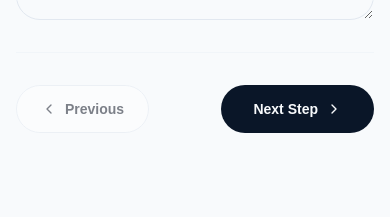
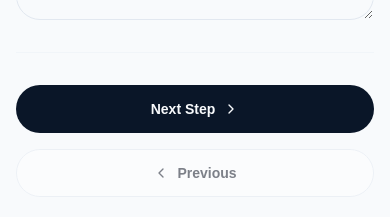
Before and after one commit to swabah/AD-admission, a React (Vite) app: page /apply/new in a window 390 px wide. Shown: the part 1137-1354 px from the top of the page. Built offline with nearby package versions, Linux system fonts and the light colour scheme; no server answers; the database is empty.

Commit message:
UI/UX Debug: optimized form navigation buttons. Improved mobile responsiveness (full-width stack), reduced transition delay, and added auto-scroll to errors.

```diff
--- a/src/pages/NewAdmissionPage.tsx
+++ b/src/pages/NewAdmissionPage.tsx
@@ -100,7 +100,9 @@ const NewAdmissionPage = () => {
 				setCurrentStep((prev) => prev + 1);
 				setIsNavigating(false);
 				window.scrollTo({ top: 0, behavior: "smooth" });
-			}, 250);
+			}, 150);
+		} else {
+			window.scrollTo({ top: 0, behavior: "smooth" });
 		}
 	};
 
@@ -111,7 +113,7 @@ const NewAdmissionPage = () => {
 				setCurrentStep((prev) => prev - 1);
 				setIsNavigating(false);
 				window.scrollTo({ top: 0, behavior: "smooth" });
-			}, 250);
+			}, 150);
 		}
 	};
 
@@ -227,7 +229,9 @@ const NewAdmissionPage = () => {
 													? "Family"
 													: "Review"
 									}
-									onClick={setCurrentStep}
+									onClick={(step) => {
+										if (step < currentStep) setCurrentStep(step);
+									}}
 									isLast={step === 4}
 								/>
 							))}
@@ -472,14 +476,14 @@ const NewAdmissionPage = () => {
 							</div>
 						)}
 
-						<div className="flex justify-between pt-8 border-t border-slate-100">
+						<div className="flex flex-col sm:flex-row gap-4 justify-between pt-8 border-t border-slate-100">
 							<Button
 								type="button"
 								variant="outline"
 								onClick={prevStep}
 								disabled={currentStep === 1 || isSubmitting || isNavigating}
 								loading={isNavigating}
-								className="rounded-xl h-12 px-6 font-bold"
+								className="rounded-xl h-12 px-6 font-bold w-full sm:w-auto order-2 sm:order-1"
 							>
 								<ChevronLeft className="w-4 h-4 mr-2" /> Previous
 							</Button>
@@ -489,7 +493,7 @@ const NewAdmissionPage = () => {
 									onClick={nextStep}
 									loading={isNavigating}
 									disabled={isNavigating}
-									className="rounded-xl h-12 px-8 font-bold bg-[#0a1628]"
+									className="rounded-xl h-12 px-8 font-bold bg-[#0a1628] w-full sm:w-auto order-1 sm:order-2"
 								>
 									Next Step <ChevronRight className="w-4 h-4 ml-2" />
 								</Button>
@@ -499,7 +503,7 @@ const NewAdmissionPage = () => {
 									onClick={handleSubmit}
 									disabled={isSubmitting}
 									loading={isSubmitting}
-									className="rounded-xl h-12 px-10 font-bold bg-[#0a1628]"
+									className="rounded-xl h-12 px-10 font-bold bg-[#0a1628] w-full sm:w-auto order-1 sm:order-2"
 								>
 									Submit Application <Send className="w-4 h-4 ml-2" />
 								</Button>
```
